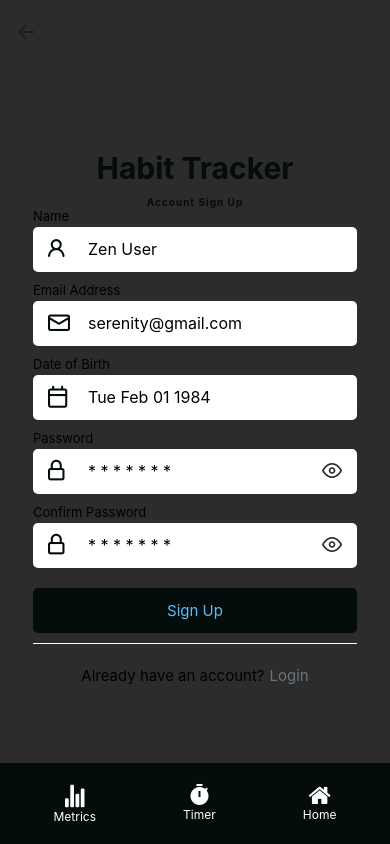
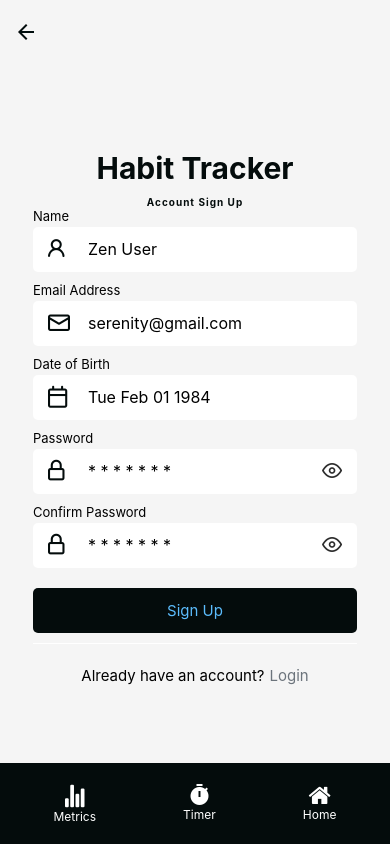
Before and after one commit to Lenindelrionicaragua/HabitTrackerAppFront, a React Native app: screen /SignupScreen in a window 390 px wide. Built offline with nearby package versions, Linux system fonts and the light colour scheme; what expo-web-browser would draw is missing.

Commit message:
update de color of the button signin with google

```diff
--- a/navigators/RootStack.js
+++ b/navigators/RootStack.js
@@ -19,7 +19,7 @@ import useMonthlyStats from "../hooks/api/useMonthlyStats";
 // Context
 import { CredentialsContext } from "../context/credentialsContext";
 
-const { grey, lightGrey } = Colors;
+const { softGray, black } = Colors;
 const Stack = createNativeStackNavigator();
 
 const RootStack = () => {
@@ -37,7 +37,7 @@ const RootStack = () => {
           headerStyle: {
             backgroundColor: "transparent"
           },
-          headerTintColor: lightGrey,
+          headerTintColor: softGray,
           headerTransparent: true,
           headerTitle: "",
           headerLeftContainerStyle: {
@@ -65,7 +65,7 @@ const RootStack = () => {
           testID="login-screen"
         />
         <Stack.Screen
-          options={{ headerTintColor: grey }}
+          options={{ headerTintColor: black }}
           name="SignupScreen"
           component={SignupScreen}
           testID="signup-screen"
--- a/screens/LoginScreen/LoginScreenStyles.js
+++ b/screens/LoginScreen/LoginScreenStyles.js
@@ -18,7 +18,9 @@ const {
   darkGrey,
   black,
   skyBlue,
-  lightGreen
+  lightGreen,
+  softGray,
+  orange
 } = Colors;
 
 const green = "#00ff00";
@@ -42,7 +44,6 @@ export const StyledContainer = styled(
 )`
   flex: 1;
   padding: 15px;
-  background-color: ${darkGrey};
   width: ${containerWidth};
   height: ${containerHeight};
   margin-top: ${paddingTop};
@@ -53,7 +54,7 @@ export const StyledContainer = styled(
 `;
 
 export const InnerContainer = styled(View)`
-  background-color: ${darkGrey};
+  background-color: ${softGray};
   flex: 1;
   padding-top: 15px;
   width: 100%;
@@ -135,9 +136,11 @@ export const StyledButton = styled(Pressable)`
   ${props =>
     props.google == true &&
     `
-    background-color: ${white};
+    background-color: ${skyBlue};
     flex-direction: row;
     justify-content: center;
+    border-width: 0.5px;
+    border-color:${black};
   `}
 `;
 
--- a/screens/SignupScreen/SignupScreenStyles.js
+++ b/screens/SignupScreen/SignupScreenStyles.js
@@ -12,7 +12,8 @@ const {
   black,
   infoGrey,
   skyBlue,
-  lightGreen
+  lightGreen,
+  softGray
 } = Colors;
 
 const green = "#00ff00";
@@ -33,7 +34,7 @@ const footerPaddingTop = Platform.OS === "web" ? "12px" : "4px";
 export const StyledContainer = styled(SafeAreaView)`
   flex: 1;
   padding: 15px;
-  background-color: ${darkGrey};
+  background-color: ${softGray};
   width: ${containerWidth};
   height: ${containerHeight};
   padding-top: ${paddingTop};
@@ -44,7 +45,7 @@ export const StyledContainer = styled(SafeAreaView)`
 `;
 
 export const InnerContainer = styled(View)`
-  background-color: ${darkGrey};
+  background-color: ${softGray};
   flex: 1;
   width: 100%;
   align-items: center;
--- a/styles/AppStyles.js
+++ b/styles/AppStyles.js
@@ -10,7 +10,8 @@ export const Colors = {
   green: "#0FF4C6",
   red: "#FF0000",
   orange: "#FFA500",
-  yellow: "#FFD700"
+  yellow: "#FFD700",
+  softGray: "#f5f5f5"
 };
 
 export const MonthlyStatsColors = {
```
